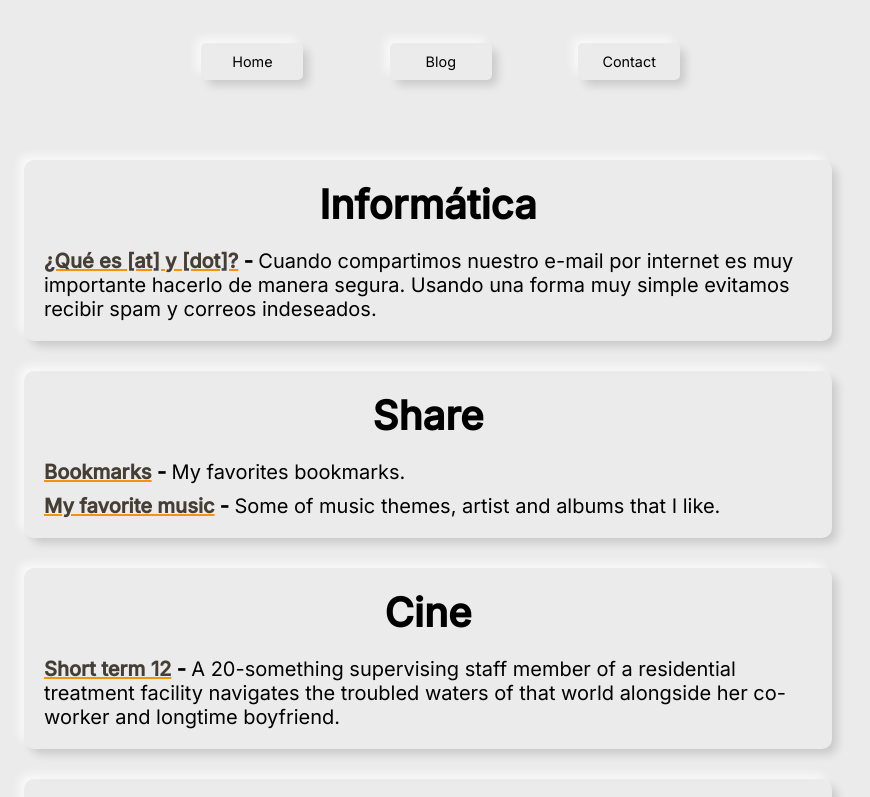
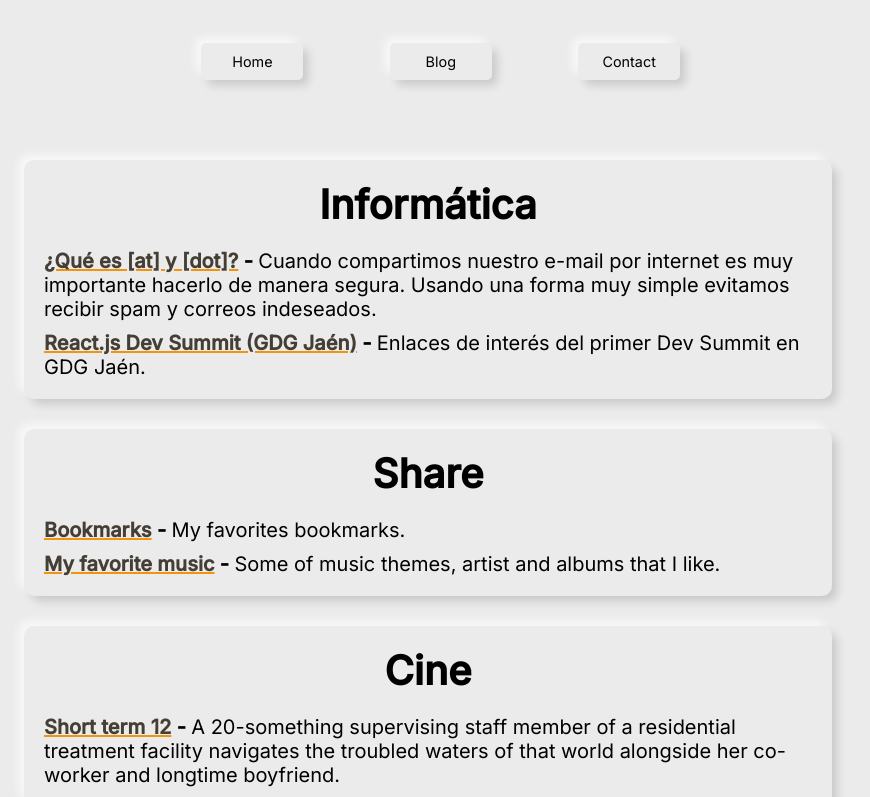
Before and after one commit to manuelalferez/personal-website, a React (Create React App) app: page /blog in a window 1280 px wide. Shown: the top 797 px of the page, without its empty margins (212-1082 px from the left). Built offline with nearby package versions, Linux system fonts and the light colour scheme.

Commit message:
Nuevo post: React.js Dev Summit

```diff
--- a/src/data/Blog/PostsData.js
+++ b/src/data/Blog/PostsData.js
@@ -103,6 +103,13 @@ const posts = [
     summary: "Idea detrás de una buena escritura.",
     key: "15",
     path: "escribir-bien"
+  },
+  {
+    title: "React.js Dev Summit (GDG Jaén)",
+    category: "Informática",
+    summary: "Enlaces de interés del primer Dev Summit en GDG Jaén.",
+    key: "16",
+    path: "react-js-dev-summit-gdg-jaen"
   }
 ];
 
--- /dev/null
+++ b/src/data/Blog/posts/react-js-dev-summit-gdg-jaen.md
@@ -0,0 +1,16 @@
+# React.js Dev Summit (GDG Jaén)
+
+
+
+📅 Noviembre 8, 2019
+
+Con motivo del GDG Dev Summit, organizadores del GDG Jaén preparamos un evento para transmitir a la comunidad conocimientos sobre:
+
+* Talk 1: "Hablemos sobre Stadia" por Alberto "Kakoluz" Rodríguez (@kakoalb)
+* Talk 2: "Desarrollo web con React" por Manuel Alférez (@manuelalferez)
+* Talk 3: "Machine Learning con TensorFlow" por Ismael Ben Lahmar (@ismaelbg10)
+
+## Enlaces de interés
+
+* [Evento de Meetup](https://www.meetup.com/es-ES/GDG-Jaen/events/265834236/)
+* [Presentación: Desarrollo web con React](https://docs.google.com/presentation/d/1AE7otk7m3l-c-zmRZ5cn_jWu7z0ti259XICs0A0StMY/edit?usp=sharing)
```
